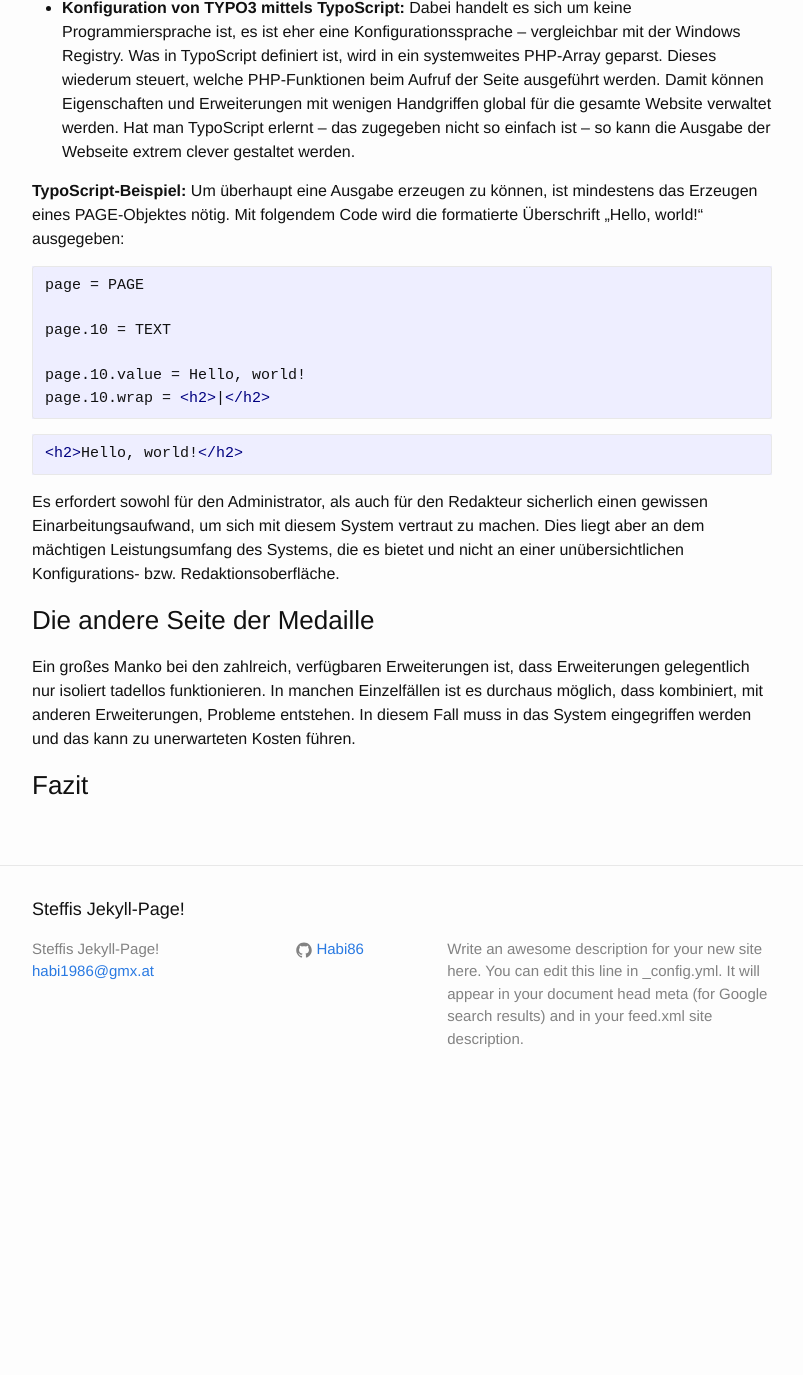
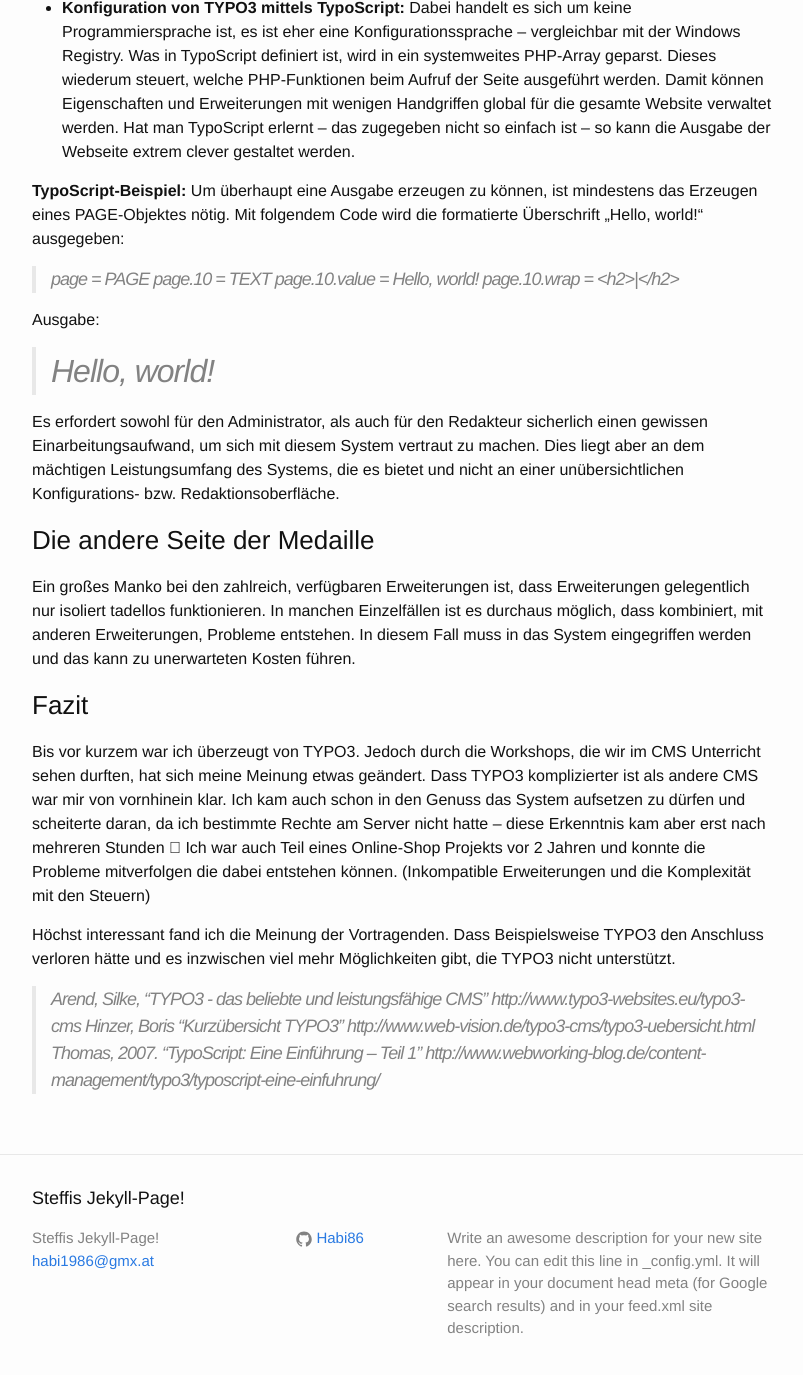
Before and after one commit to Habi86/Habi86.github.io, a Jekyll site: the page built from _posts/2016-01-22-typo3.markdown, in a window 1280 px wide and 1400 px high, scrolled down 498 px. Shown: the top 1375 px of the window, without its empty margins (238-1041 px from the left). Built offline with Jekyll 4.4.1, drawn with Linux system fonts in a browser that asks for light colours; before the commit the page ends 1608 px from its top, so only the background shows below that.

Commit message:
Typo3 done

````diff
--- a/_posts/2016-01-22-typo3.markdown
+++ b/_posts/2016-01-22-typo3.markdown
@@ -17,18 +17,16 @@ Hat man TypoScript erlernt – das zugegeben nicht so einfach ist – so kann di
 **TypoScript-Beispiel:** Um überhaupt eine Ausgabe erzeugen zu können, ist mindestens das Erzeugen eines PAGE-Objektes nötig. Mit folgendem Code wird die formatierte Überschrift „Hello, world!“ ausgegeben:
 
 
-```html
-page = PAGE
+> page = PAGE
+> page.10 = TEXT
+> page.10.value = Hello, world!
+> page.10.wrap = <h2>|</h2>
 
-page.10 = TEXT
 
-page.10.value = Hello, world!
-page.10.wrap = <h2>|</h2>
-```
+Ausgabe:
 
-```html
-<h2>Hello, world!</h2>
-```
+> <h2>Hello, world!</h2>
+
 
 Es erfordert sowohl für den Administrator, als auch für den Redakteur sicherlich einen gewissen Einarbeitungsaufwand, um sich mit diesem System vertraut zu machen. Dies liegt aber an dem mächtigen Leistungsumfang des Systems, die es bietet und nicht an einer unübersichtlichen Konfigurations- bzw. Redaktionsoberfläche.
 
@@ -36,3 +34,13 @@ Es erfordert sowohl für den Administrator, als auch für den Redakteur sicherli
 Ein großes Manko bei den zahlreich, verfügbaren Erweiterungen ist, dass Erweiterungen gelegentlich nur isoliert tadellos funktionieren. In manchen Einzelfällen ist es durchaus möglich, dass kombiniert, mit anderen Erweiterungen, Probleme entstehen. In diesem Fall muss in das System eingegriffen werden und das kann zu unerwarteten Kosten führen.
 
 ### Fazit
+Bis vor kurzem war ich überzeugt von TYPO3. Jedoch durch die Workshops, die wir im CMS Unterricht sehen durften, hat sich meine Meinung etwas geändert.
+Dass TYPO3 komplizierter ist als andere CMS war mir von vornhinein klar. Ich kam auch schon in den Genuss das System aufsetzen zu dürfen und scheiterte daran, da ich bestimmte Rechte am Server nicht hatte – diese Erkenntnis kam aber erst nach mehreren Stunden 
+Ich war auch Teil eines Online-Shop Projekts vor 2 Jahren und konnte die Probleme mitverfolgen die dabei entstehen können. (Inkompatible Erweiterungen und die Komplexität mit den Steuern)
+
+Höchst interessant fand ich die Meinung der Vortragenden. Dass Beispielsweise TYPO3 den Anschluss verloren hätte und es inzwischen viel mehr Möglichkeiten gibt, die TYPO3 nicht unterstützt.
+
+
+> Arend, Silke, "TYPO3 - das beliebte und leistungsfähige CMS" http://www.typo3-websites.eu/typo3-cms
+> Hinzer, Boris "Kurzübersicht TYPO3" http://www.web-vision.de/typo3-cms/typo3-uebersicht.html
+> Thomas, 2007. "TypoScript: Eine Einführung – Teil 1" http://www.webworking-blog.de/content-management/typo3/typoscript-eine-einfuhrung/
````
